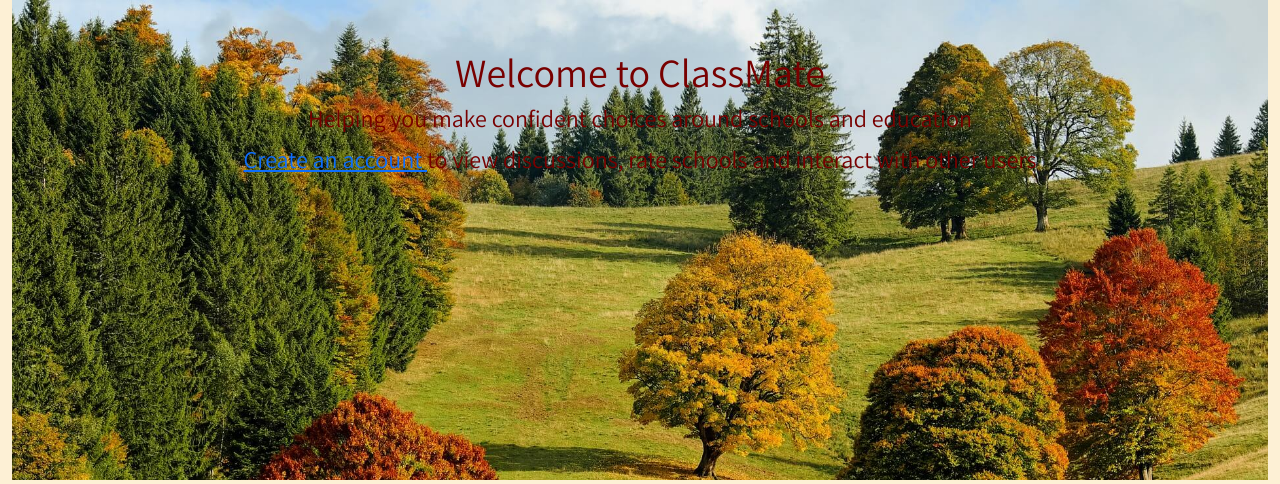
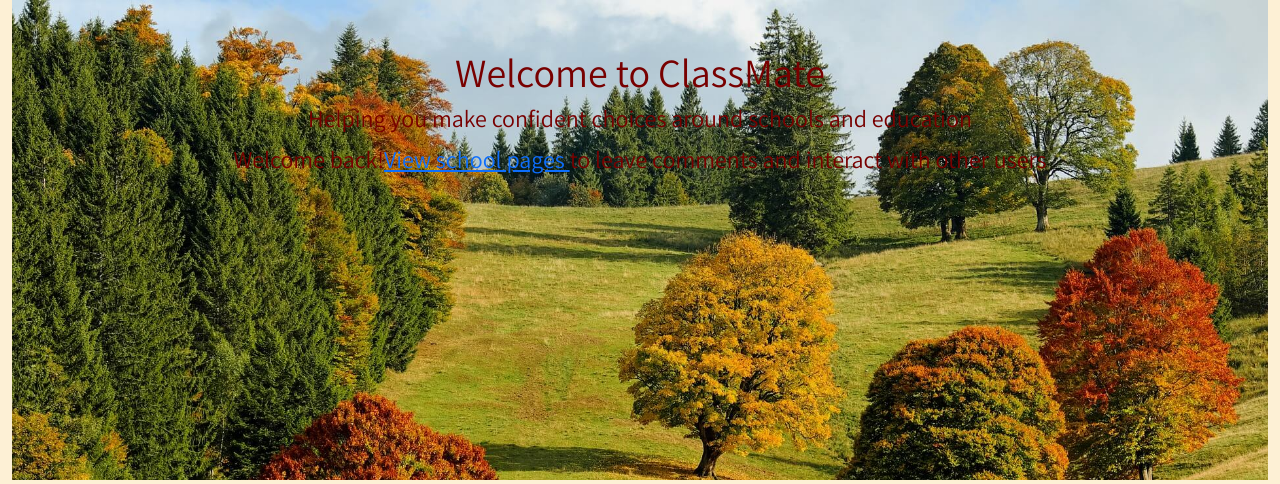
Before and after one commit to georgiagrayland/P4-ClassMate, a Django app: page / in a window 1280 px wide. Shown: the part 74-558 px from the top of the page. Run offline with Django 3.2, Linux system fonts and the light colour scheme; the visitor is signed in with stand-in values (Sample User, id 1); some libraries are stand-ins or nearby versions.

Commit message:
edit homepage so that message and link is different if user is logged in

```diff
--- a/templates/index.html
+++ b/templates/index.html
@@ -8,7 +8,11 @@
         <div class="pt-5 welcome-message text-center">
         <h1 class="welcome">Welcome to ClassMate</h1>
         <h2 class="welcome-text">Helping you make confident choices around schools and education</h2>
+        {% if user.is_authenticated %}
+        <p class="welcome-text">Welcome back!<a href="{% url 'schools' %}">View school pages </a>to leave comments and interact with other users</p>
+        {% else %}
         <p class="welcome-text"><a href="{% url 'account_signup' %}">Create an account </a>to view discussions, rate schools and interact with other users</p>
+        {% endif %}
         </div>
     </div>
 </div>
```
